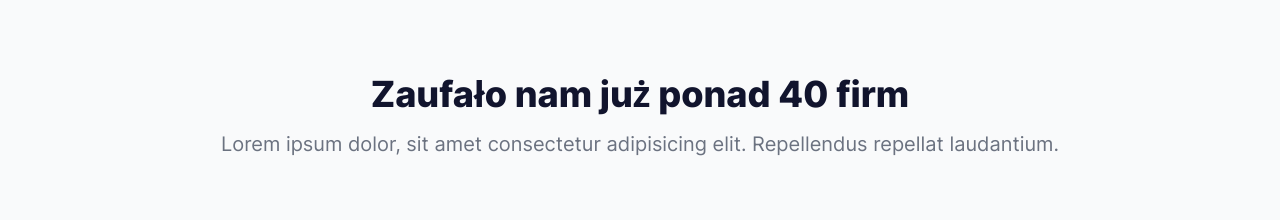
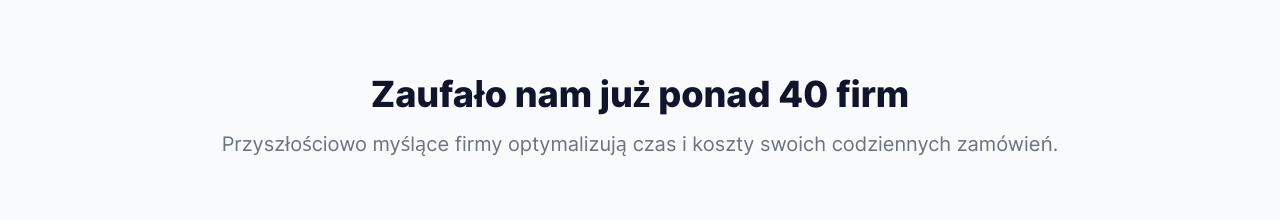
Before and after one commit to snax4a/offerexchange.net, a Next.js app: page / in a window 1280 px wide. Shown: the part 2040-2260 px from the top of the page. Built offline with nearby package versions, Linux system fonts and the light colour scheme.

Commit message:
feat: change stats subheading

```diff
--- a/src/sections/Stats.tsx
+++ b/src/sections/Stats.tsx
@@ -9,7 +9,7 @@ export default function Stats() {
       <Container>
         <SectionHeading
           heading='Zaufało nam już ponad 40 firm'
-          subheading='Lorem ipsum dolor, sit amet consectetur adipisicing elit. Repellendus repellat laudantium.'
+          subheading='Przyszłościowo myślące firmy optymalizują czas i koszty swoich codziennych zamówień.'
         />
       </Container>
       <div className='mt-10 bg-white pb-12 md:pb-16'>
```
